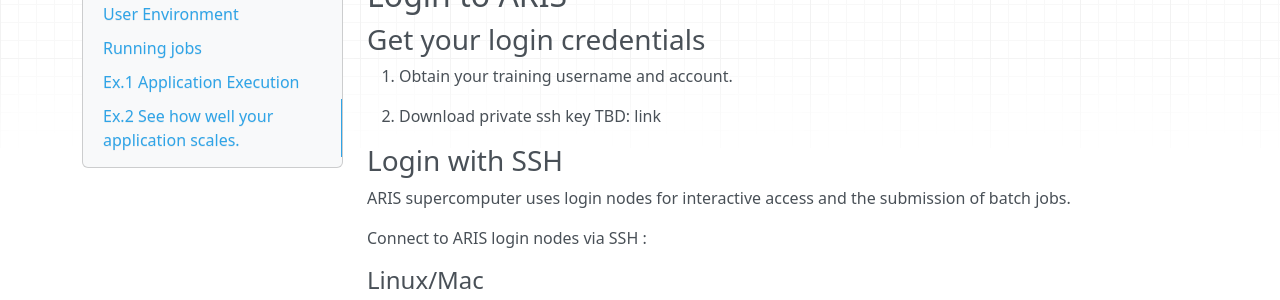
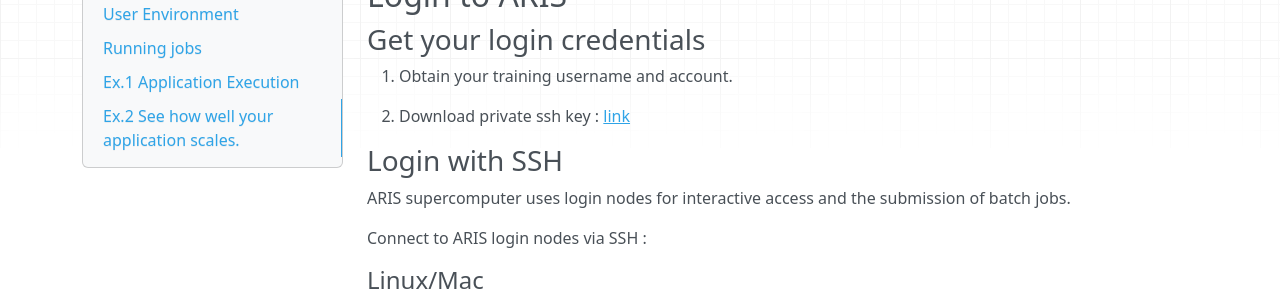
Before and after one commit to hpc-grnet-gr/aris_exercises, an MkDocs documentation site: the page built from docs/index.md, in a window 1280 px wide and 900 px high. Shown: the part 158-458 px from the top of the window. Built offline with MkDocs 1.6.1, drawn with Linux system fonts in a browser that asks for light colours; nearby versions of some CDN libraries.

Commit message:
ssh link

```diff
--- a/docs/index.md
+++ b/docs/index.md
@@ -6,7 +6,7 @@
 
 1. Obtain your training username and account.
 
-2. Download private ssh key TBD: link
+2. Download private ssh key : [link](http://events.hpc.grnet.gr/event/16/)
 
 ### Login with SSH
 ARIS supercomputer uses login nodes for interactive access and the submission of batch jobs.
```
